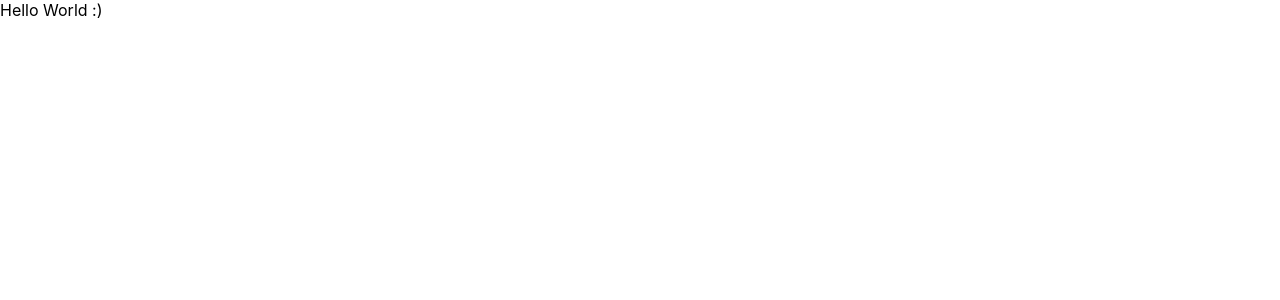
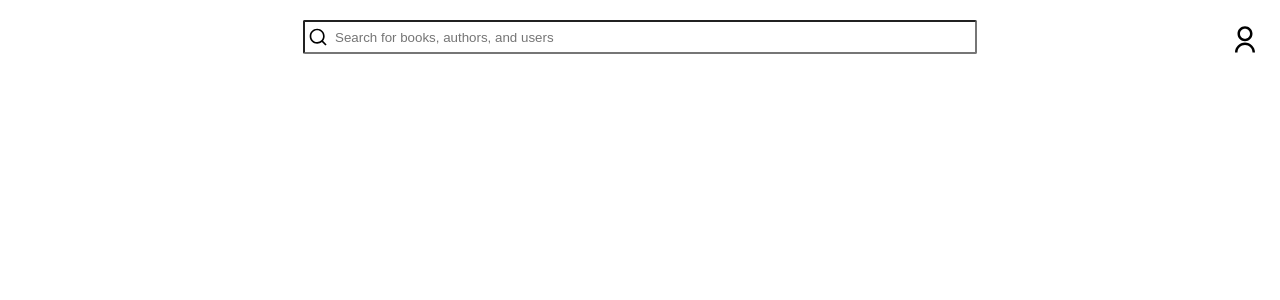
Before and after one commit to thanetate/Reading-Realm, a React (Create React App) app in the folder client/: page / in a window 1280 px wide. Shown: the top 300 px of the page. Built offline with nearby package versions, Linux system fonts and the light colour scheme.

Commit message:
header component

```diff
--- a/client/src/App.css
+++ b/client/src/App.css
@@ -0,0 +1,37 @@
+/*Import Fonts Here*/
+
+/*Global Styles*/
+*{
+    margin: 0;
+    padding: 0;
+}
+
+/*Header Component*/
+.header {
+    margin-left: 15px;
+    margin-right: 15px;
+    margin-top: 20px;
+}
+.search-area {
+    text-align: center;
+}
+.search-area input{
+    border-radius: 2px;
+    width: 50vw;
+    height: 30px;
+    padding-left: 30px;
+}
+.search-area img {
+    height: 20px;
+    width: auto;
+    position: absolute;
+    padding: 5px;
+    padding-top: 7px;
+}
+.user-section {
+    position: absolute;
+    right: 0;
+    top: 0;
+    margin-top: 25px;
+    margin-right: 20px;
+}
--- a/client/src/App.js
+++ b/client/src/App.js
@@ -1,11 +1,16 @@
-import './App.css';
+//This is the react file that will call components in return
+import React from 'react'
+import Header from './components/Header/Header'
+import './App.css'
 
 function App() {
   return (
-   <>
-    <div>Hello World :)</div>
-   </>
-  );
+    //every return needs to be encapsulated in <></> or a single div like below
+    <div>
+      <Header />
+    </div>
+
+  )
 }
 
-export default App;
+export default App
--- /dev/null
+++ b/client/src/components/Books/Books.js
@@ -0,0 +1,63 @@
+import React, { Component } from 'react';
+import Search from './Search';
+
+// Books component to get input from the user and
+// fetch data from the Google Books API.
+class Books extends Component {
+
+    // Constructor to initialize the state.
+    constructor(props) {
+        super(props);
+        this.state = {
+            //books: [],
+            searchField: '',
+        };
+    }
+
+    // Function to search for books
+    searchBook = (e) => {
+
+        // Prevent the default action of the form.
+        e.preventDefault();
+
+        //Fetch the data from the Google Books API.
+        const {searchField} = this.state;
+        fetch(`https://www.googleapis.com/books/v1/volumes?q=${encodeURIComponent(searchField)}`)
+
+            //Check if the response is ok and return the data.
+            .then(response => {
+                if(!response.ok) {
+                    throw new Error('Network response was not ok');
+                }
+                return response.json() ;
+            })
+
+            //Log the book data to the console.
+            .then(data => {
+                console.log(data);
+                //this.setState({books: [...data.body.items]});
+            })
+
+            //Catch any errors and log them to the console.
+            .catch(error => {
+                console.error('There has been a problem with your fetch operation:', error);
+            });
+    }
+
+    //Function to handle the search field.
+    handleSearch = (e) => {
+        console.log(e.target.value); //debug statement
+        this.setState({searchField: e.target.value});
+    }
+
+    //Render the search component.
+    render() {
+        return (
+        <div>
+            <Search searchBook={this.searchBook} handleSearch={this.handleSearch} />
+        </div>
+        );
+    }
+}
+
+export default Books;
--- /dev/null
+++ b/client/src/components/Books/Search.js
@@ -0,0 +1,25 @@
+import React from 'react';
+
+// Search component to search for books.
+// Includes a form with a text input field and a submit button.
+// The input field has an onChange event listener that calls the handleSearch function.
+// The form has an onSubmit event listener that calls the searchBook function.
+// The input field value is set to the searchField state.
+// The form is submitted when the submit button is clicked and the data is returned.
+
+const Search = (props) => {
+    return (
+        <div className = "search-area">
+            <form onSubmit={props.searchBook} action="">
+            <img src='/icons/search-line.svg' alt='search icon'/>
+                <input
+                    onChange={props.handleSearch}
+                    type="text"
+                    value={props.searchField}
+                    placeholder="Search for books, authors, and users"/>
+            </form>
+        </div>
+    )
+}
+
+export default Search;
--- /dev/null
+++ b/client/src/components/Header/Header.js
@@ -0,0 +1,15 @@
+import React from 'react'
+import Books from '../Books/Books'
+
+function Header() {
+  return (
+    <div className='header'>
+        <div className='user-section'>
+            <img src='/icons/user-line.svg' alt='user icon'/>
+        </div>
+        <Books/>
+    </div>
+  )
+}
+
+export default Header
```
Also changed, not shown: client/public/icons/search-line.svg (added), client/public/icons/user-line.svg (added).
